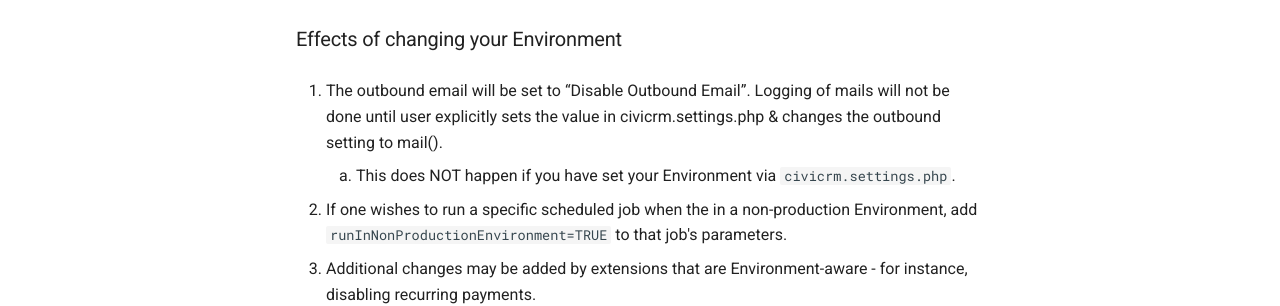
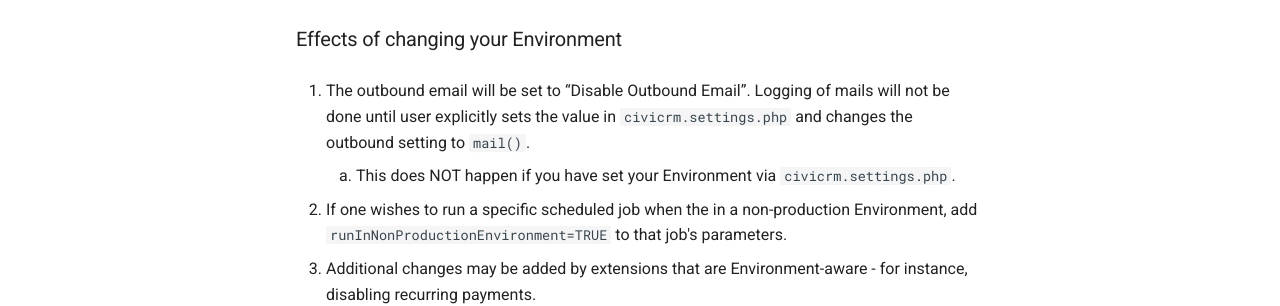
Before and after one commit to civicrm/civicrm-sysadmin-guide, an MkDocs documentation site: the page built from docs/misc/staging-production.md, in a window 1280 px wide and 1225 px high. Shown: the part 841-1147 px from the top of the window. Built offline with MkDocs 1.6.1 and Material for MkDocs 9.7.7, drawn with Linux system fonts in a browser that asks for light colours; comment, search, counter and statistics services are not loaded; old or Windows-style settings are respelled for this version of MkDocs.

Commit message:
Minor markdown adjustments

```diff
--- a/docs/misc/staging-production.md
+++ b/docs/misc/staging-production.md
@@ -5,6 +5,7 @@ Many websites have production and staging/development/test instances. When copyi
 The following explains support that has been added in CiviCRM 4.7.25+ to better support disabling production activities when moving a CiviCRM instance from production to non-production.
 
 ### Changing your Environment
+
 1. By default, 'Environment' is Production. Other options values can be defined, with 'Staging' and 'Development' defined by default.
 
 1. To change a site instance from production to non-production mode (for example, when migrating a site from production to a staging or test or development instance), navigate to debugging page via **Administer > System Settings > Debugging and Error Handling**.
@@ -13,7 +14,7 @@ The following explains support that has been added in CiviCRM 4.7.25+ to better
 
 ### Effects of changing your Environment
 
-1. The outbound email will be set to “Disable Outbound Email”. Logging of mails will not be done until user explicitly sets the value in civicrm.settings.php & changes the outbound setting to mail().
+1. The outbound email will be set to “Disable Outbound Email”. Logging of mails will not be done until user explicitly sets the value in `civicrm.settings.php` and changes the outbound setting to `mail()`.
      1. This does NOT happen if you have set your Environment via `civicrm.settings.php`.
 
 1. If one wishes to run a specific scheduled job when the in a non-production Environment, add `runInNonProductionEnvironment=TRUE` to that job's parameters.
```
